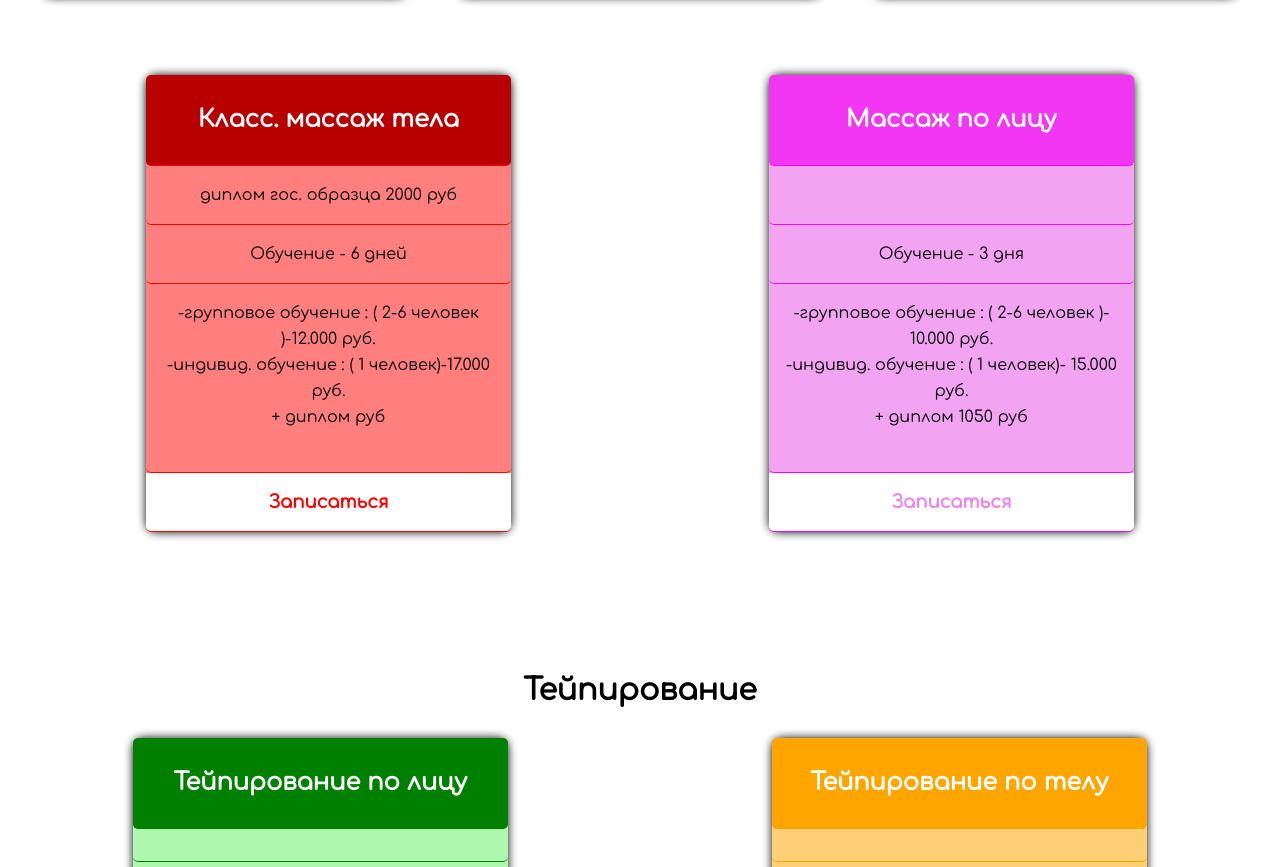
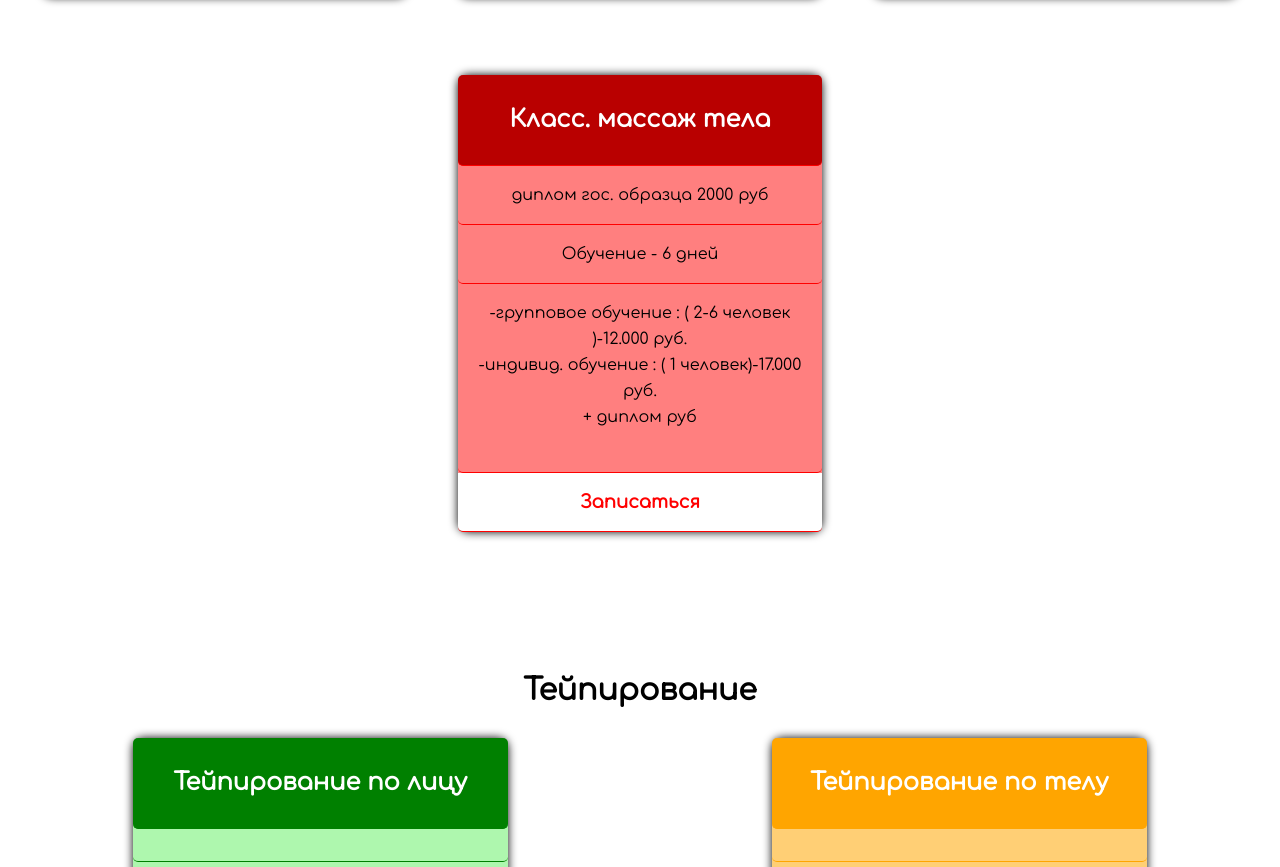
Before and after one commit to TCEtalon/info, a plain HTML site: page prais.html in a window 1280 px wide. Shown: the part 1933-2800 px from the top of the page. Drawn offline with Linux system fonts and the light colour scheme.

Commit message:
Add files via upload

```diff
--- a/prais.html
+++ b/prais.html
@@ -157,29 +157,6 @@
                     -индивид. обучение : ( 1 человек)-17.000 руб.
                     <br>
                     + диплом  руб
-                    <br>
-                    <br>
-                </li>
-                <li class="prais__order">
-                    <a href="">Записаться</a>
-                </li>
-            </ul>
-            <ul class="prais__item prais__item_violet prais__item_center">
-                <li class="name">
-                    Массаж по лицу
-                </li>
-                <li class="semi-empty">
-
-                </li>
-                <li>
-                    Обучение - 3 дня
-                </li>
-                <li>
-                    -групповое обучение : ( 2-6 человек )- 10.000 руб.
-                    <br>
-                    -индивид. обучение : ( 1 человек)- 15.000 руб.
-                    <br>
-                    + диплом 1050 руб
                     <br>
                     <br>
                 </li>
```
